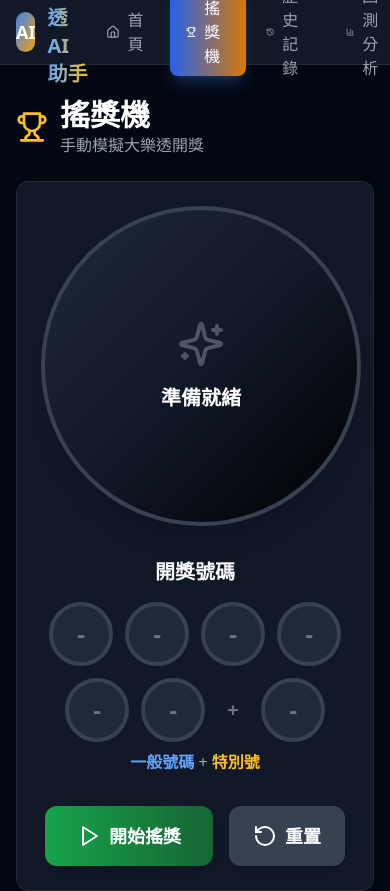
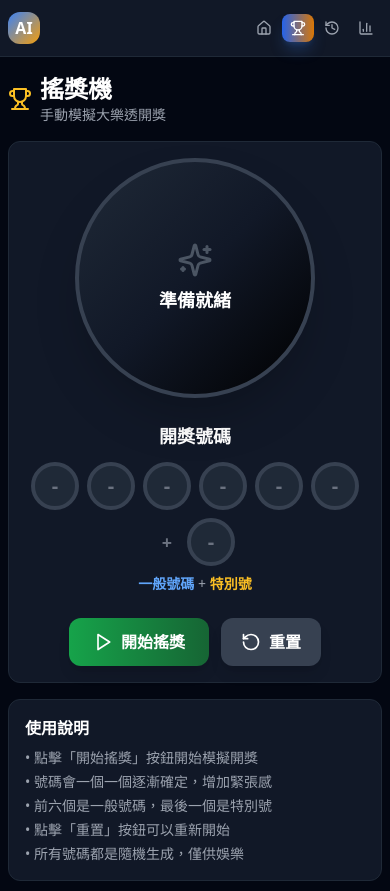
Before and after one commit to emstudio818/lottery-ai-assistant, a React (Vite) app: page /lottery-machine in a window 390 px wide. Shown: the top 891 px of the page. Built offline with nearby package versions, Linux system fonts and the light colour scheme.

Commit message:
Add files via upload

```diff
--- a/src/App.tsx
+++ b/src/App.tsx
@@ -10,7 +10,7 @@ function App() {
     <BrowserRouter>
       <div className="min-h-screen bg-gray-950">
         <Navbar />
-        <main className="container mx-auto px-4 py-8">
+        <main className="container mx-auto px-2 md:px-4 py-4 md:py-8">
           <Routes>
           <Route path="/" element={<Home />} />
           <Route path="/lottery-machine" element={<LotteryMachine />} />
--- a/src/components/Navbar.tsx
+++ b/src/components/Navbar.tsx
@@ -12,18 +12,18 @@ export default function Navbar() {
 
   return (
     <nav className="bg-gray-900 border-b border-gray-800 sticky top-0 z-50">
-      <div className="container mx-auto px-4">
-        <div className="flex items-center justify-between h-16">
-          <div className="flex items-center gap-3">
-            <div className="w-10 h-10 bg-gradient-to-br from-blue-500 to-gold-500 rounded-xl flex items-center justify-center">
-              <span className="text-white font-bold text-lg">AI</span>
+      <div className="container mx-auto px-2 md:px-4">
+        <div className="flex items-center justify-between h-14 md:h-16">
+          <div className="flex items-center gap-2 md:gap-3">
+            <div className="w-8 h-8 md:w-10 md:h-10 bg-gradient-to-br from-blue-500 to-gold-500 rounded-xl flex items-center justify-center">
+              <span className="text-white font-bold text-base md:text-lg">AI</span>
             </div>
-            <span className="text-xl font-bold bg-gradient-to-r from-blue-400 to-gold-400 bg-clip-text text-transparent">
+            <span className="text-base md:text-xl font-bold bg-gradient-to-r from-blue-400 to-gold-400 bg-clip-text text-transparent hidden md:block">
               大樂透 AI 助手
             </span>
           </div>
 
-          <div className="flex items-center gap-1">
+          <div className="flex items-center gap-0.5 md:gap-1">
             {navItems.map((item) => {
               const Icon = item.icon;
 
@@ -32,15 +32,15 @@ export default function Navbar() {
                   key={item.to}
                   to={item.to}
                   className={({ isActive }) =>
-                    `flex items-center gap-2 px-4 py-2 rounded-lg transition-all ${
+                    `flex items-center gap-1 md:gap-2 px-2 md:px-4 py-1.5 md:py-2 rounded-lg transition-all ${
                       isActive
                         ? 'bg-gradient-to-r from-blue-600 to-gold-600 text-white shadow-lg shadow-blue-500/25'
                         : 'text-gray-400 hover:text-white hover:bg-gray-800'
                     }`
                   }
                 >
-                  <Icon size={20} />
-                  <span className="font-medium">{item.label}</span>
+                  <Icon className="w-4 h-4 md:w-5 md:h-5" />
+                  <span className="font-medium text-xs md:text-sm hidden md:block">{item.label}</span>
                 </NavLink>
               );
             })}
--- a/src/index.css
+++ b/src/index.css
@@ -10,7 +10,7 @@
 
 @layer components {
   .card {
-    @apply bg-gray-900 border border-gray-800 rounded-xl p-6;
+    @apply bg-gray-900 border border-gray-800 rounded-xl p-4 md:p-6;
   }
 
   .btn-primary {
@@ -22,7 +22,7 @@
   }
 
   .number-ball {
-    @apply w-12 h-12 rounded-full flex items-center justify-center font-bold text-lg transition-transform hover:scale-110;
+    @apply w-10 h-10 md:w-12 md:h-12 rounded-full flex items-center justify-center font-bold text-base md:text-lg transition-transform hover:scale-110;
   }
 
   .number-ball-blue {
--- a/src/pages/LotteryMachine.tsx
+++ b/src/pages/LotteryMachine.tsx
@@ -91,21 +91,21 @@ export default function LotteryMachine() {
   }, []);
 
   return (
-    <div className="space-y-6">
-      <div className="flex items-center gap-3">
-        <Trophy className="text-gold-400" size={32} />
+    <div className="space-y-4 md:space-y-6">
+      <div className="flex items-center gap-2 md:gap-3">
+        <Trophy className="text-gold-400 w-6 h-6 md:w-8 md:h-8" />
         <div>
-          <h1 className="text-3xl font-bold text-white">搖獎機</h1>
-          <p className="text-gray-400">手動模擬大樂透開獎</p>
+          <h1 className="text-2xl md:text-3xl font-bold text-white">搖獎機</h1>
+          <p className="text-sm md:text-base text-gray-400">手動模擬大樂透開獎</p>
         </div>
       </div>
 
       <div className="card">
         {/* 搖獎機顯示區 */}
-        <div className="text-center mb-8">
+        <div className="text-center mb-6 md:mb-8">
           <div className="inline-block relative">
             {/* 搖獎機外觀 */}
-            <div className="w-80 h-80 rounded-full bg-gradient-to-br from-gray-800 via-gray-900 to-black border-4 border-gray-700 shadow-2xl flex items-center justify-center relative overflow-hidden">
+            <div className="w-60 h-60 md:w-80 md:h-80 rounded-full bg-gradient-to-br from-gray-800 via-gray-900 to-black border-4 border-gray-700 shadow-2xl flex items-center justify-center relative overflow-hidden">
               {/* 閃光效果 */}
               {isSpinning && (
                 <>
@@ -116,8 +116,8 @@ export default function LotteryMachine() {
 
               {/* 中心顯示 */}
               <div className="text-center z-10">
-                <Sparkles className={`mx-auto mb-4 ${isSpinning ? 'text-yellow-400 animate-spin' : 'text-gray-600'}`} size={48} />
-                <div className="text-xl font-bold text-white">
+                <Sparkles className={`mx-auto mb-2 md:mb-4 ${isSpinning ? 'text-yellow-400 animate-spin' : 'text-gray-600'}`} size={36} />
+                <div className="text-lg md:text-xl font-bold text-white">
                   {stage === 0 && '準備就緒'}
                   {stage >= 1 && stage <= 6 && `產生第 ${stage} 個號碼...`}
                   {stage === 7 && '開獎完成！'}
@@ -128,14 +128,14 @@ export default function LotteryMachine() {
         </div>
 
         {/* 號碼顯示區 */}
-        <div className="mb-8">
-          <h2 className="text-xl font-semibold text-white mb-4 text-center">開獎號碼</h2>
-          <div className="flex items-center justify-center gap-3 flex-wrap">
+        <div className="mb-6 md:mb-8">
+          <h2 className="text-lg md:text-xl font-semibold text-white mb-3 md:mb-4 text-center">開獎號碼</h2>
+          <div className="flex items-center justify-center gap-2 md:gap-3 flex-wrap">
             {numbers.map((num, idx) => (
               <div
                 key={idx}
                 className={`
-                  w-16 h-16 rounded-full flex items-center justify-center text-2xl font-bold border-4
+                  w-12 h-12 md:w-16 md:h-16 rounded-full flex items-center justify-center text-xl md:text-2xl font-bold border-4
                   transition-all duration-300
                   ${idx < finalNumbers.length
                     ? 'bg-gradient-to-br from-blue-600 to-blue-800 border-blue-400 text-white scale-110 shadow-lg shadow-blue-500/50'
@@ -149,11 +149,11 @@ export default function LotteryMachine() {
               </div>
             ))}
 
-            <div className="w-8 flex items-center justify-center text-gray-500 font-bold text-xl">+</div>
+            <div className="w-6 md:w-8 flex items-center justify-center text-gray-500 font-bold text-lg md:text-xl">+</div>
 
             <div
               className={`
-                w-16 h-16 rounded-full flex items-center justify-center text-2xl font-bold border-4
+                w-12 h-12 md:w-16 md:h-16 rounded-full flex items-center justify-center text-xl md:text-2xl font-bold border-4
                 transition-all duration-300
                 ${finalSpecial
                   ? 'bg-gradient-to-br from-yellow-500 to-gold-600 border-yellow-400 text-white scale-110 shadow-lg shadow-gold-500/50'
@@ -166,7 +166,7 @@ export default function LotteryMachine() {
               {specialNumber || '-'}
             </div>
           </div>
-          <div className="text-center text-gray-400 mt-2">
+          <div className="text-center text-sm md:text-base text-gray-400 mt-2">
             <span className="text-blue-400 font-semibold">一般號碼</span>
             {' + '}
             <span className="text-gold-400 font-semibold">特別號</span>
@@ -174,42 +174,42 @@ export default function LotteryMachine() {
         </div>
 
         {/* 操作按鈕 */}
-        <div className="flex items-center justify-center gap-4">
+        <div className="flex items-center justify-center gap-3 md:gap-4 flex-wrap">
           <button
             onClick={startSpin}
             disabled={isSpinning}
             className={`
-              flex items-center gap-2 px-8 py-4 rounded-xl font-bold text-lg transition-all
+              flex items-center gap-2 px-6 py-3 md:px-8 md:py-4 rounded-xl font-bold text-base md:text-lg transition-all
               ${isSpinning
                 ? 'bg-gray-700 text-gray-500 cursor-not-allowed'
                 : 'bg-gradient-to-r from-green-600 to-green-800 text-white hover:from-green-700 hover:to-green-900 shadow-lg hover:shadow-green-500/50 active:scale-95'
               }
             `}
           >
-            <Play size={24} />
+            <Play className="w-5 h-5 md:w-6 md:h-6" />
             {isSpinning ? '開獎中...' : '開始搖獎'}
           </button>
 
           <button
             onClick={reset}
-            className="flex items-center gap-2 px-6 py-4 rounded-xl font-bold text-lg bg-gray-700 text-white hover:bg-gray-600 transition-all shadow-lg active:scale-95"
+            className="flex items-center gap-2 px-5 py-3 md:px-6 md:py-4 rounded-xl font-bold text-base md:text-lg bg-gray-700 text-white hover:bg-gray-600 transition-all shadow-lg active:scale-95"
           >
-            <RotateCcw size={24} />
+            <RotateCcw className="w-5 h-5 md:w-6 md:h-6" />
             重置
           </button>
         </div>
 
         {/* 歷史記錄（這次的結果） */}
         {stage === 7 && (
-          <div className="mt-8 p-4 bg-gray-800/50 rounded-xl border border-gray-700">
-            <h3 className="text-lg font-semibold text-white mb-3">本次開獎結果</h3>
-            <div className="flex items-center justify-center gap-2">
+          <div className="mt-6 md:mt-8 p-4 bg-gray-800/50 rounded-xl border border-gray-700">
+            <h3 className="text-base md:text-lg font-semibold text-white mb-3">本次開獎結果</h3>
+            <div className="flex items-center justify-center gap-1 md:gap-2 flex-wrap">
               {[...finalNumbers].sort((a, b) => a - b).map((num, idx) => (
                 <div key={idx} className="number-ball-blue">
                   {num}
                 </div>
               ))}
-              <div className="w-8 flex items-center justify-center text-gray-500 font-bold">+</div>
+              <div className="w-6 md:w-8 flex items-center justify-center text-gray-500 font-bold text-sm md:text-base">+</div>
               <div className="number-ball-gold">{finalSpecial}</div>
             </div>
           </div>
@@ -218,8 +218,8 @@ export default function LotteryMachine() {
 
       {/* 使用說明 */}
       <div className="card">
-        <h3 className="text-lg font-semibold text-white mb-3">使用說明</h3>
-        <ul className="text-gray-400 space-y-2">
+        <h3 className="text-base md:text-lg font-semibold text-white mb-2 md:mb-3">使用說明</h3>
+        <ul className="text-sm md:text-base text-gray-400 space-y-1 md:space-y-2">
           <li>• 點擊「開始搖獎」按鈕開始模擬開獎</li>
           <li>• 號碼會一個一個逐漸確定，增加緊張感</li>
           <li>• 前六個是一般號碼，最後一個是特別號</li>
```
Also changed, not shown: src/pages/Home.tsx (+13 -13 lines).
